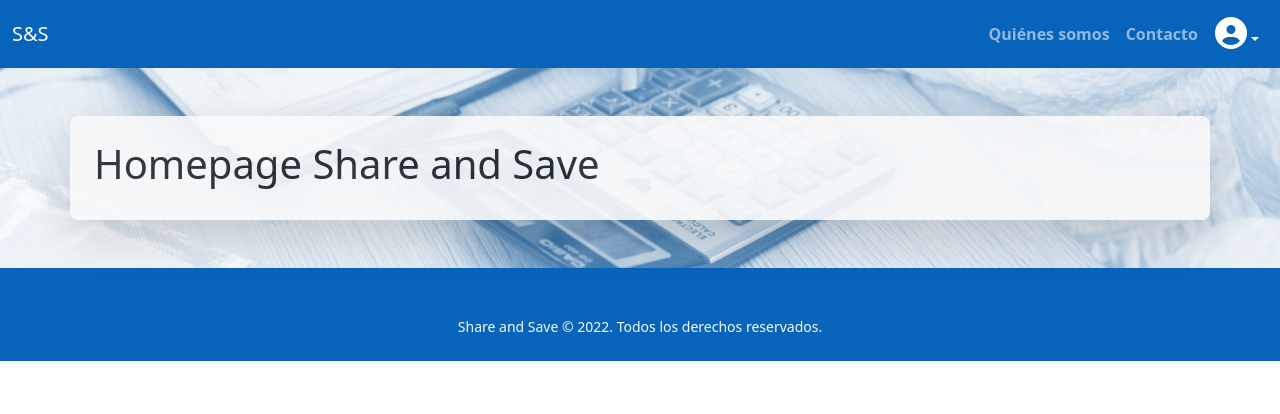
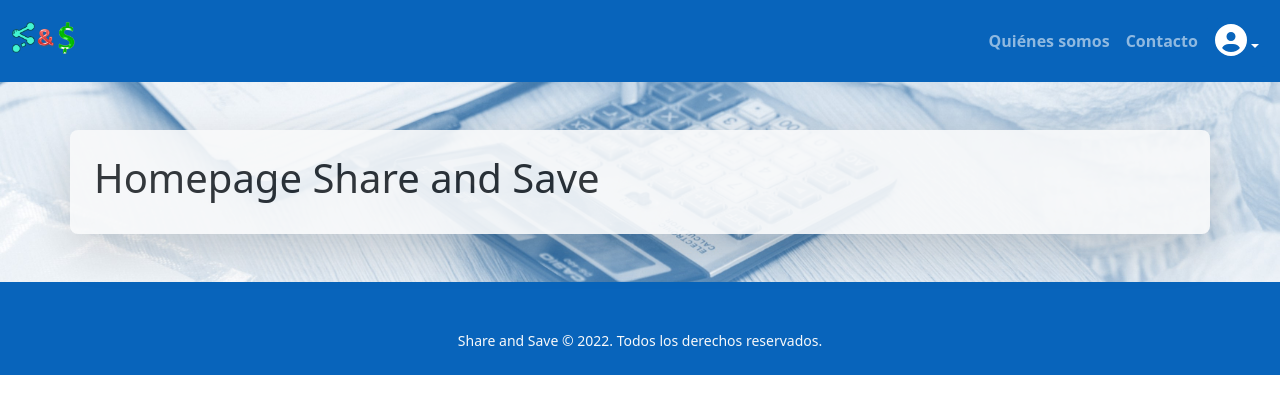
Before and after one commit to cebalc/share-and-save, a React (Create React App) app in the folder client/: page / in a window 1280 px wide. Shown: the top 414 px of the page. Built offline with nearby package versions, Linux system fonts and the light colour scheme.

Commit message:
Añadido logo de la web

```diff
--- a/client/src/components/NavMenu.tsx
+++ b/client/src/components/NavMenu.tsx
@@ -22,7 +22,9 @@ class NavMenu extends React.Component<NavMenuProps> {
             <Navbar bg="primary" expand="md" variant="dark">
                 <Container fluid>
                     <LinkContainer to="/">
-                        <Navbar.Brand title="Home">S&S</Navbar.Brand>
+                        <Navbar.Brand title="Home">
+                            <img src="/img/logo.png" alt="S&S" className="brand-logo" />
+                        </Navbar.Brand>
                     </LinkContainer>
                     <Navbar.Toggle aria-controls="mainmenu" />
                     <Navbar.Collapse id="mainmenu">
--- a/client/src/index.scss
+++ b/client/src/index.scss
@@ -1,4 +1,8 @@
 $primary: #0864bb;
+
+.brand-logo {
+    height: 3.5rem;
+}
 
 main {
     background-image: url("../public/img/background.jpg");
```
Also changed, not shown: client/public/img/logo.png (added).
